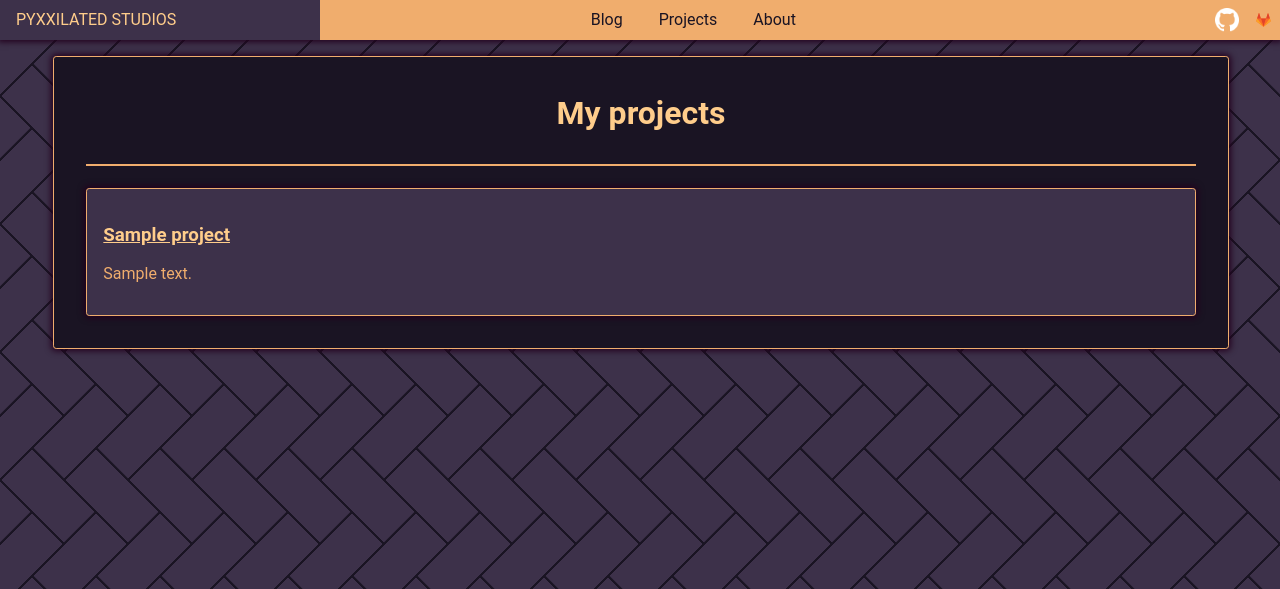
After one commit to Pyxxil/website, a Django app: template personalsite/templates/projects.html in a window 1280 px wide. The commit adds this page. Shown: the top 589 px of the page. Run offline with Django 3.2, Linux system fonts and the light colour scheme; the template is opened without the code that fills it: most values are stand-ins (such as "Sample title", 1, 10 or a date in 2020); some libraries are stand-ins or nearby versions; some web fonts are replaced.

Commit message:
Add Projects Page

```diff
--- a/personalsite/templates/base.html
+++ b/personalsite/templates/base.html
@@ -78,6 +78,9 @@
               <a href="/blog" class="pure-menu-link">Blog</a>
             </li>
             <li class="pure-menu-item">
+              <a href="/projects" class="pure-menu-link">Projects</a>
+            </li>
+            <li class="pure-menu-item">
               <a href="/about" class="pure-menu-link">About</a>
             </li>
           </ul>
@@ -109,7 +112,9 @@
 
     <div class="pure-g">
       <div class="pure-u-md-1-24"></div>
-      <div class="pure-u-md-22-24 pure-u-sm-1 pure-u-1 content-wrapper shadow">
+      <div
+        class="pure-u-md-22-24 pure-u-sm-1 pure-u-1 content-wrapper bordered shadow"
+      >
         {% block content %}{% endblock %}
       </div>
       <div class="pure-u-md-1-24"></div>
--- /dev/null
+++ b/personalsite/templates/projects.html
@@ -0,0 +1,18 @@
+{% extends "base.html" %} {% block content %} {% load martortags %}
+
+<div class="content">
+  <h1>My projects</h1>
+
+  <ul style="padding: 0;">
+    {% for project in projects %}
+    <li class="bordered shadow">
+      <a href="{{ project.link }}"
+        ><h3 style="text-align: unset; padding: 0;">{{ project.title }}</h3></a
+      >
+      {{ project.description|safe_markdown }}
+    </li>
+    {% endfor %}
+  </ul>
+</div>
+
+{% endblock %}
--- a/personalsite/urls.py
+++ b/personalsite/urls.py
@@ -28,6 +28,7 @@ urlpatterns = [
     path('blog/', views.blog, name='blog'),
     path('blog/<int:id>', views.post, name='post'),
     path('about', views.about, name='about'),
+    path('projects', views.projects, name='projects'),
     path('martor/', include('martor.urls'))
 ]
 
--- a/static/css/styles.css
+++ b/static/css/styles.css
@@ -177,9 +177,6 @@ body {
   color: var(--text);
   background-color: var(--background-colour);
   line-height: normal;
-  -moz-border-radius: 0.2em;
-  -webkit-border-radius: 0.2em;
-  border-radius: 0.2em;
 }
 
 .content {
@@ -188,6 +185,12 @@ body {
 
 .content a {
   color: var(--secondary);
+}
+
+.content li {
+  padding: 1em;
+  display: block;
+  background-color: var(--secondary-background-colour);
 }
 
 .content blockquote {
@@ -216,3 +219,10 @@ h4 {
   -moz-box-shadow: 0 0 6px 2px var(--extra);
   box-shadow: 0 0 6px 2px var(--extra);
 }
+
+.bordered {
+  border: 1px solid;
+  -moz-border-radius: 0.2em;
+  -webkit-border-radius: 0.2em;
+  border-radius: 0.2em;
+}
```
Also changed, not shown: personalsite/admin.py (+9 -2 lines), personalsite/models.py (+9 -0 lines), personalsite/views.py (+11 -3 lines), personalsite/migrations/0003_project.py (added), personalsite/migrations/0004_auto_20200623_0547.py (added).
